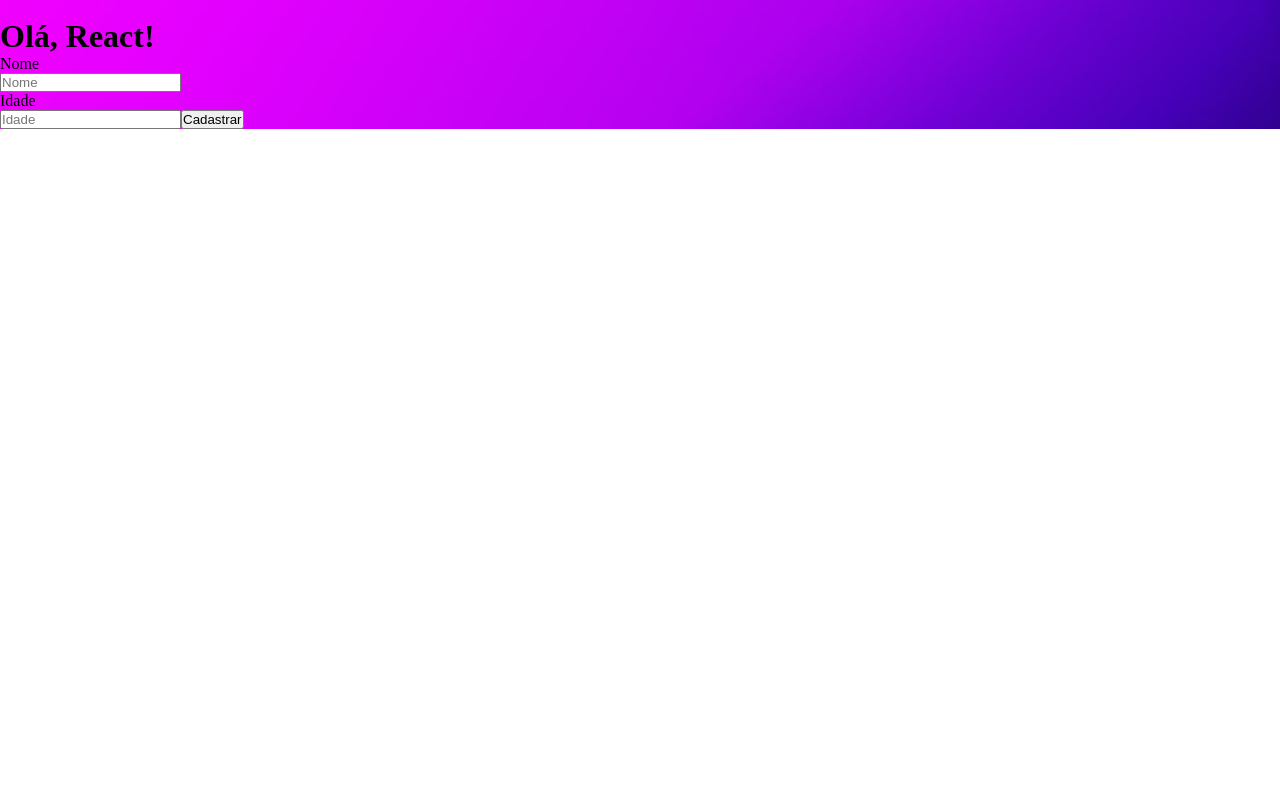
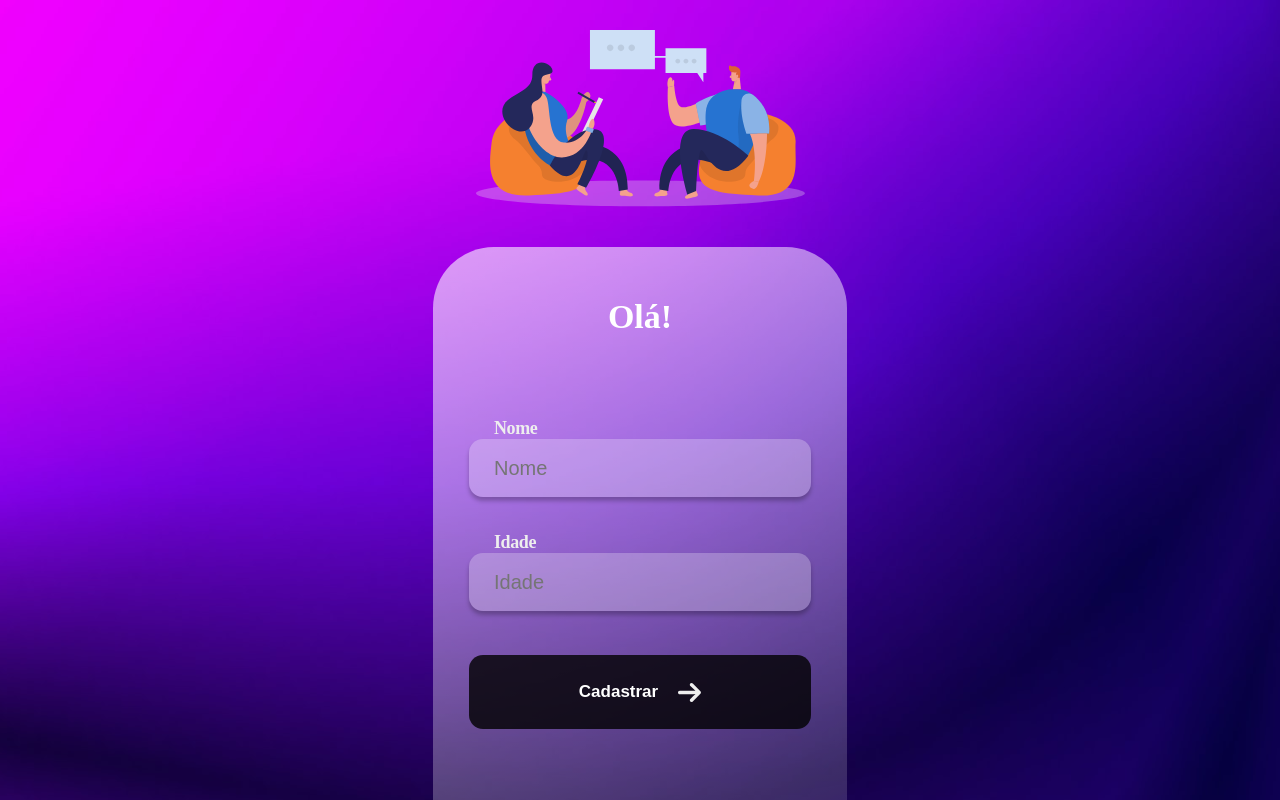
Before and after one commit to danieldelimajj/project-react, a React (Create React App) app in the folder project-react1/: page / in a window 1280 px wide. Built offline with nearby package versions, Linux system fonts and the light colour scheme.

Commit message:
Adicionei estilos ao projeto

```diff
--- a/project-react1/src/App.js
+++ b/project-react1/src/App.js
@@ -1,4 +1,7 @@
 import React from 'react';
+
+import People from './assets/people.svg'
+import Arrow from './assets/arrow.svg'
 
 import {
 Container,
@@ -14,9 +17,9 @@
 
   return (
   <Container>
-    <Image />
+    <Image alt='logo-imagem' src={People} />
     <ContainerItens>
-      <H1>Olá, React!</H1>
+      <H1>Olá!</H1>
 
     <InputLabel>Nome</InputLabel>
     <Input placeholder='Nome' />
@@ -24,7 +27,7 @@
     <InputLabel>Idade</InputLabel>
     <Input placeholder='Idade' />
 
-    <Button>Cadastrar</Button>
+    <Button>Cadastrar <img alt='seta' src={Arrow}></img></Button>
     </ContainerItens>
   </Container>
   );
--- a/project-react1/src/styles.js
+++ b/project-react1/src/styles.js
@@ -5,35 +5,104 @@
 export const Container = styled.div`
   background: url('${Background}');
   background-size: cover;
+  height: 100vh;
+
+  display: flex;
+  flex-direction: column;
+  align-items: center;
+  gap: 40px;
 
 `;
 
 export const Image = styled.img`
-
-
+    margin-top: 30px;
 `;
 
 
 export const ContainerItens = styled.div`
+    background: linear-gradient(
+    157.44deg,
+    rgba(255, 255, 255, 0.6) 0.84%,
+    rgba(255, 255, 255, 0.6) 0.85%,
+    rgba(255, 255, 255, 0.15) 100%
+    );
+    border-radius: 61px 61px 0px 0px ;
 
+    padding: 50px 36px;
 
+    display: flex;
+    flex-direction: column;
+
+    height: 100vh;
 `;
 
 export const H1 = styled.h1`
+   text-align: center;
+   font-family: ;
+   font-style: normal;
+   font-weight: bold;
+   font-size: 34px;
+   line-height: 40px;
+   color: #fff;
 
+   margin-bottom: 80px;
 
 `;
 
 
 export const InputLabel = styled.p`
-
+    letter-spacing: -0.408px;
+    font-style: normal;
+    font-weight: bold;
+    font-size: 18px;
+    margin-left: 25px;
+    line-height: 22px;
+    color: #eee;
 
 `;
 
 export const Input = styled.input`
+    background: rgba(255, 255, 255, 0.25);
+    box-shadow: 0px 4px 4px rgba(0, 0, 0, 0.25);
+    border-radius: 14px;
+
+    border: none;
+    outline: none;
+    padding-left: 25px;
+    margin-bottom: 34px;
+
+    width: 342px;
+    height: 58px;
+
+    color: #fff;
+    font-style: normal;
+    font-weight: normal;
+    font-size: 20px;
+    line-height: 28px;
 
 `;
 
 export const Button = styled.button`
+    width: 342px;
+    height: 74px;
+    margin-top: 10px;
+
+    background-color: rgba(0, 0, 0, 0.8);
+    border-radius: 14px;
+    border: none;
+
+    font-style: normal;
+    font-weight: bold;
+    font-size: 17px;
+    line-height: 28px;
+
+    color: #fff;
+
+    cursor: pointer;
+
+    display: flex;
+    align-items: center;
+    justify-content: center;
+    gap: 20px;
 
 `;
```
